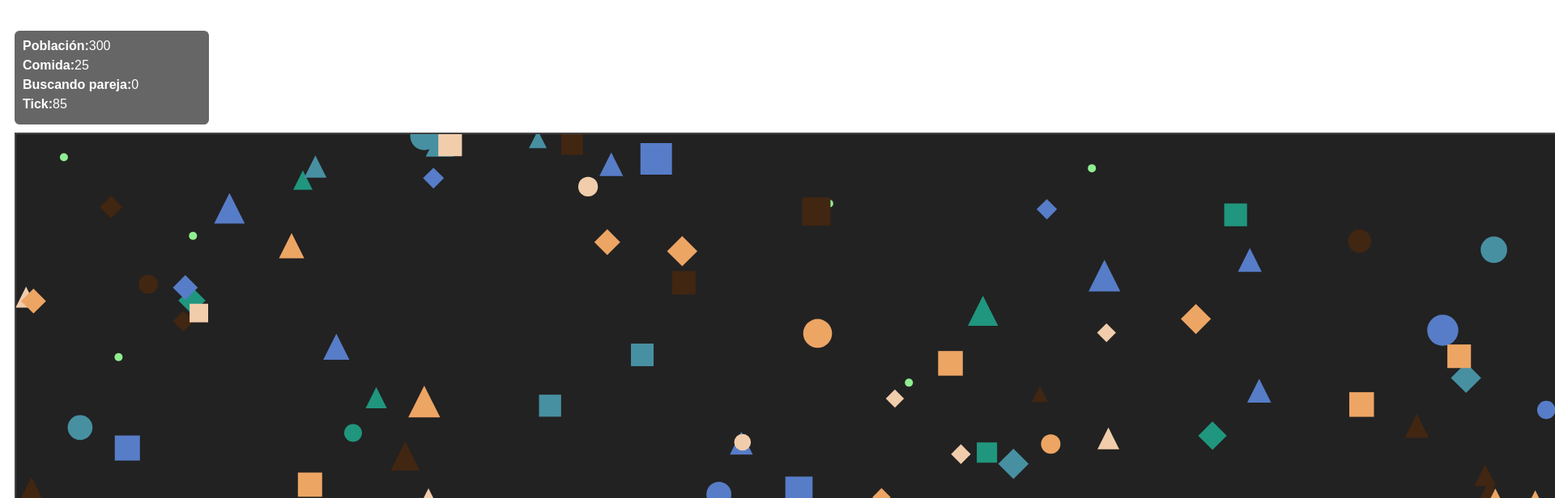
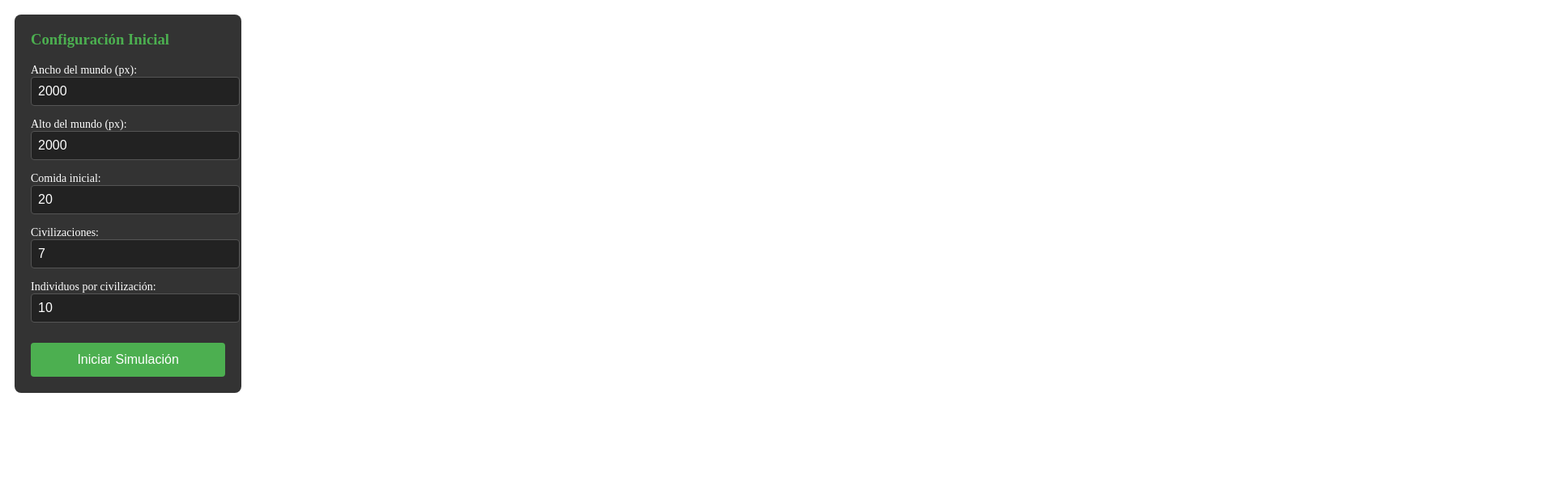
Before and after one commit to Programmercito/world-simulation, an Angular app: page / in a window 1280 px wide. Shown: the top 616 px of the page at 81% size, 1920 px wide, since content can reach past the window. Built offline with nearby package versions, Linux system fonts and the light colour scheme.

Commit message:
refactor: add configuration panel for simulation parameters and update world initialization logic

```diff
--- a/src/app/canvas/canvas.html
+++ b/src/app/canvas/canvas.html
@@ -1,5 +1,35 @@
 <div class="canvas-wrapper">
-	<div class="canvas-info">
+	<div class="config-panel" *ngIf="!simulationStarted">
+		<h3>Configuración Inicial</h3>
+		<div class="config-group">
+			<label>Ancho del mundo (px):
+				<input type="number" [(ngModel)]="worldWidth" min="500" max="5000" />
+			</label>
+		</div>
+		<div class="config-group">
+			<label>Alto del mundo (px):
+				<input type="number" [(ngModel)]="worldHeight" min="500" max="5000" />
+			</label>
+		</div>
+		<div class="config-group">
+			<label>Comida inicial:
+				<input type="number" [(ngModel)]="initialFood" min="1" max="5000" />
+			</label>
+		</div>
+		<div class="config-group">
+			<label>Civilizaciones:
+				<input type="number" [(ngModel)]="initialCivilizations" min="1" max="20" />
+			</label>
+		</div>
+		<div class="config-group">
+			<label>Individuos por civilización:
+				<input type="number" [(ngModel)]="initialIndividuals" min="1" max="100" />
+			</label>
+		</div>
+		<button class="start-btn" (click)="startSimulation()">Iniciar Simulación</button>
+	</div>
+
+	<div class="canvas-info" *ngIf="simulationStarted">
 		<div class="canvas-size">Canvas: <span id="canvasSize" #canvasSize>2000x2000</span></div>
 		<div class="stats" #statsDiv>
 			<div class="stat"><strong>Población:</strong> <span id="population">0</span></div>
@@ -8,5 +38,5 @@
 			<div class="stat"><strong>Tick:</strong> <span id="tick">0</span></div>
 		</div>
 	</div>
-	<canvas #worldCanvas id="world" width="2000" height="2000"></canvas>
+	<canvas #worldCanvas id="world" [width]="worldWidth" [height]="worldHeight" *ngIf="simulationStarted"></canvas>
 </div>
--- a/src/app/canvas/canvas.scss
+++ b/src/app/canvas/canvas.scss
@@ -15,8 +15,6 @@
       display: block;
       border: 2px solid #444;
       background-color: #222;
-      width: 2000px;
-      height: 2000px;
       box-sizing: content-box;
     }
     .canvas-info { display:flex; flex-direction: column; align-items: flex-start; gap: 4px; }
@@ -30,3 +28,41 @@
     }
     .stats .stat { margin-bottom: 6px; }
     .canvas-size { color: #fff; font-size: 14px; margin-right: 12px; }
+
+    .config-panel {
+      background: rgba(0,0,0,0.8);
+      padding: 20px;
+      border-radius: 8px;
+      color: #fff;
+      max-width: 400px;
+    }
+    .config-panel h3 { margin-top: 0; color: #4CAF50; }
+    .config-group {
+      margin-bottom: 15px;
+    }
+    .config-group label {
+      display: block;
+      margin-bottom: 5px;
+      font-size: 14px;
+    }
+    .config-group input {
+      width: 100%;
+      padding: 8px;
+      border-radius: 4px;
+      border: 1px solid #555;
+      background: #222;
+      color: #fff;
+      font-size: 16px;
+    }
+    .start-btn {
+      background: #4CAF50;
+      color: white;
+      border: none;
+      padding: 12px 24px;
+      font-size: 16px;
+      border-radius: 4px;
+      cursor: pointer;
+      width: 100%;
+      margin-top: 10px;
+    }
+    .start-btn:hover { background: #45a049; }
--- a/src/app/canvas/canvas.ts
+++ b/src/app/canvas/canvas.ts
@@ -1,23 +1,40 @@
 import { Component, AfterViewInit, ElementRef, ViewChild, HostListener } from '@angular/core';
+import { CommonModule } from '@angular/common';
+import { FormsModule } from '@angular/forms';
 import { SimulationService } from '../libs/factories/simulation-service';
 
 @Component({
   selector: 'app-canvas',
-  imports: [],
+  imports: [CommonModule, FormsModule],
   templateUrl: './canvas.html',
   styleUrl: './canvas.scss'
 })
 export class Canvas implements AfterViewInit {
-  @ViewChild('worldCanvas', { static: true }) canvas!: ElementRef<HTMLCanvasElement>;
-  @ViewChild('statsDiv', { static: true }) statsDiv!: ElementRef<HTMLDivElement>;
-  @ViewChild('canvasSize', { static: true }) canvasSize!: ElementRef<HTMLSpanElement>;
+  @ViewChild('worldCanvas') canvas!: ElementRef<HTMLCanvasElement>;
+  @ViewChild('statsDiv') statsDiv!: ElementRef<HTMLDivElement>;
+  @ViewChild('canvasSize') canvasSize!: ElementRef<HTMLSpanElement>;
   private simulationService!: SimulationService;
 
+  // Propiedades de configuración
+  simulationStarted = false;
+  worldWidth = 2000;
+  worldHeight = 2000;
+  initialFood = 20;
+  initialCivilizations = 7;
+  initialIndividuals = 10;
+
   ngAfterViewInit() {
+    // No iniciamos automáticamente, esperamos a que el usuario configure y presione el botón
+  }
+
+  startSimulation() {
+    this.simulationStarted = true;
+    // Esperamos un tick para que el canvas se renderice
+    setTimeout(() => {
       const canvasElement = this.canvas.nativeElement;
       const ctx = canvasElement.getContext('2d');
       if (ctx) {
-      this.simulationService = new SimulationService(ctx);
+        this.simulationService = new SimulationService(ctx, this.initialCivilizations, this.initialIndividuals, this.initialFood, this.worldWidth, this.worldHeight);
         // Register the stats callback so we render stats outside the canvas
         this.simulationService.onStats = (stats) => this.updateStats(stats);
         // Set initial stats immediately
@@ -26,6 +43,7 @@ export class Canvas implements AfterViewInit {
         // Update canvas size info
         this.updateCanvasInfo();
       }
+    }, 0);
   }
 
   private updateStats(stats: { population: number; food: number; seekingMate: number; tick: number }) {
--- a/src/app/libs/factories/simulation-service.ts
+++ b/src/app/libs/factories/simulation-service.ts
@@ -21,10 +21,10 @@ export class SimulationService {
     private lastTimestamp = 0;
     private isRunning = false;
 
-    constructor(canvasContext: CanvasRenderingContext2D) {
+    constructor(canvasContext: CanvasRenderingContext2D, civilizations?: number, individuals?: number, food?: number, width?: number, height?: number) {
         this.ctx = canvasContext;
-        // Inicializamos el mundo al crear el servicio (usa valores por defecto del factory)
-        this.world = this.worldFactory.create();
+        // Inicializamos el mundo al crear el servicio (usa valores por defecto del factory o los proporcionados)
+        this.world = this.worldFactory.create(civilizations, individuals, food, width, height);
     }
 
     public start() {
--- a/src/app/libs/factories/world-factory.ts
+++ b/src/app/libs/factories/world-factory.ts
@@ -14,11 +14,10 @@ export class WorldFactory {
     create(
         initialCivilizations: number = 6,
         initialIndividualsPerCivilization: number = 50,
-        initialFoodSources: number = 10
+        initialFoodSources: number = 10,
+        width: number = 2000,
+        height: number = 2000
     ): World {
-        const width = 2000;
-        const height = 2000;
-
         const civilizations: Civilization[] = [];
         for (let i = 0; i < initialCivilizations; i++) {
             civilizations.push(this.civilizationFactory.create());
```
Lines whose indentation alone changed are shown as unchanged.
